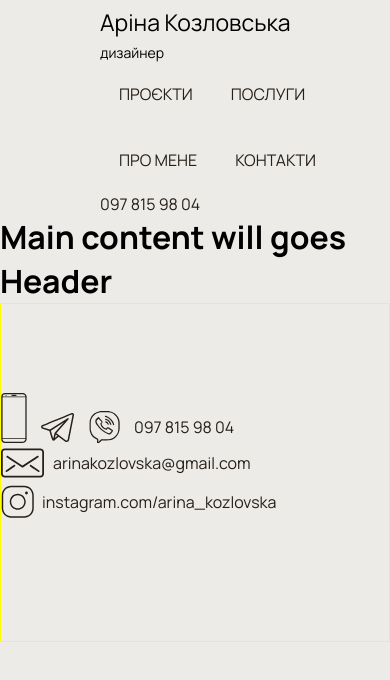
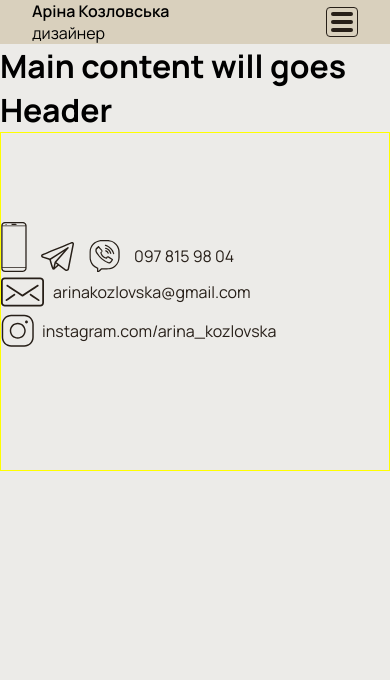
Before and after one commit to SergijPSO/interior-design, a Next.js app: page / in a window 390 px wide. Shown: the top 680 px of the page. Built offline with nearby package versions, Linux system fonts and the light colour scheme; a web font is replaced by a local one.

Commit message:
Components was added
Header, mobile header and footer was added

```diff
--- a/components/HeaderMobile.js
+++ b/components/HeaderMobile.js
@@ -1,10 +1,39 @@
+import { useState } from 'react';
 import headerMobile from '../styles/scss/header-mobile.module.scss';
 
 const HeaderMobile = () => {
+
+  const [isActive, setActive] = useState(false)
+
+  const navToggle = () => {
+    setActive(!isActive)
+  }
+
   return(
-    <header className={headerMobile['mobile-header']}>
+    <div className={headerMobile['app__mobile']}>
 
-    </header>
+      <header className={headerMobile['app__mobile-header']}>
+        <div className={headerMobile['app__mobile-header__logo']}>
+          <span className={headerMobile['app__mobile-header__logo-name']}>Аріна Козловська</span>
+          <span className={headerMobile['app__mobile-header__logo-position']}>дизайнер</span>
+        </div>
+
+        <div onClick={navToggle} className={headerMobile['app__mobile-header__burger']}>
+          <span className={headerMobile['app__mobile-header__burger-item']}></span>
+          <span className={headerMobile['app__mobile-header__burger-item']}></span>
+          <span className={headerMobile['app__mobile-header__burger-item']}></span>
+        </div>
+      </header>
+
+      <nav className={isActive ? headerMobile['app__mobile-navigation--active'] : headerMobile['app__mobile-navigation']}>
+        <a className={headerMobile['app__mobile-navigation__item']} href="#">ПРОЄКТИ</a>
+        <a className={headerMobile['app__mobile-navigation__item']} href="#">ПОСЛУГИ</a>
+        <a className={headerMobile['app__mobile-navigation__item']} href="#">ПРО МЕНЕ</a>
+        <a className={headerMobile['app__mobile-navigation__item']} href="#">КОНТАКТИ</a>
+        <a className={headerMobile['app__mobile-navigation__item']} href="tel:+380978159804">097 815 98 04</a>
+      </nav>
+
+    </div>
   )
 }
 
--- a/components/footer.js
+++ b/components/footer.js
@@ -4,8 +4,10 @@ const Footer = () => {
   return(
     <footer className={footer['app-footer']}>
       <div className={footer['app-footer__wrapper']}>
+
         <div className={footer['app-footer__messengers']}>
           <div className={footer['app-footer__messengers-list']}>
+
             <span className={footer['app-footer__messengers-list__item']}>
               <svg className={footer['app-footer__messengers-list__icon--phone']}>
                 <use xlinkHref={'./assets/sprite.svg#phone'}></use>
@@ -55,6 +57,7 @@ const Footer = () => {
           </a>
 
         </div>
+
       </div>
     </footer>
   )
--- a/pages/index.js
+++ b/pages/index.js
@@ -5,16 +5,31 @@ import Layout from '../components/Layout';
 import Header from '../components/Header';
 import Footer from '../components/Footer';
 import Main from '../components/Main';
+import HeaderMobile from '@/components/HeaderMobile';
 
-const inter = Inter({ subsets: ['latin'] })
+import {useLayoutEffect, useState} from 'react';
 
 const Home = () => {
+  const [screenWidth, setScreenWidth] = useState(0);
+
+  useLayoutEffect(() => {
+    function updateWidth() {
+      setScreenWidth(window.innerWidth);
+    }
+
+    if (typeof window !== 'undefined') {
+      window.addEventListener('resize', updateWidth);
+      return () => {
+        window.removeEventListener('resize', updateWidth);
+      };
+    }
+  }, []);
+
   return (
     <Layout pageTitle='Interior design'>
       <div className='app-wrapper'>
-        <Header />
+        {screenWidth <= 1024 ? <HeaderMobile/> : <Header />}
         <Main/>
-        {/* <h1 className={variables['app-title']}> */}
         <Footer/>
       </div>
 
--- a/styles/scss/header-mobile.module.scss
+++ b/styles/scss/header-mobile.module.scss
@@ -1,2 +1,85 @@
 //TODO in the end move necessary styles to general
 @import "variables.module.scss";
+
+.app {
+  &__mobile {
+    width: 100%;
+    overflow: hidden;
+
+    &-header {
+      padding: 0 2em;
+      position: relative;
+      display: flex;
+      justify-content: space-between;
+      align-items: center;
+      height: 100%;
+      z-index: 1;
+      background-color: $primary-sandy;
+
+      &__logo {
+        &-name {
+          font-weight: 600;
+        }
+
+        &-name,
+        &-position {
+          display: block;
+        }
+      }
+
+      &__burger {
+        padding: .25em;
+        width: 100%;
+        max-width: 2em;
+        max-height: 2em;
+        box-sizing: border-box;
+        border: .063em solid #271F18;
+        border-radius: .25em;
+
+        &-item {
+          display: block;
+          height: .25em;
+          background-color: $primary-brown;
+          border-radius: .375em;
+
+          &:nth-child(2) {
+            margin: .25em 0;
+          }
+        }
+      }
+    }
+
+    &-navigation {
+      display: flex;
+      flex-direction: column;
+      position: absolute;
+      width: 100%;
+      top: -100%;
+      transition: all .3s ease-out;
+
+      &__item {
+        padding: 2em 0;
+        width: 100%;
+        color: $primary-brown;
+        text-align: center;
+        font-weight: 500;
+        background-color: $primary-beige;
+        border-bottom: .063em solid $primary-brown;
+      }
+
+      &--active {
+        display: flex;
+        flex-direction: column;
+        position: absolute;
+        width: 100%;
+        top: 2.875em;
+        transition: all .3s ease-in;
+
+        .app__mobile-navigation__item {
+          display: block;
+        }
+
+      }
+    }
+  }
+}
--- a/styles/scss/header.module.scss
+++ b/styles/scss/header.module.scss
@@ -37,6 +37,7 @@
     &__list{
       display: inherit;
       flex-wrap: wrap;
+      justify-content: space-between;
     }
 
     &__item {
```
